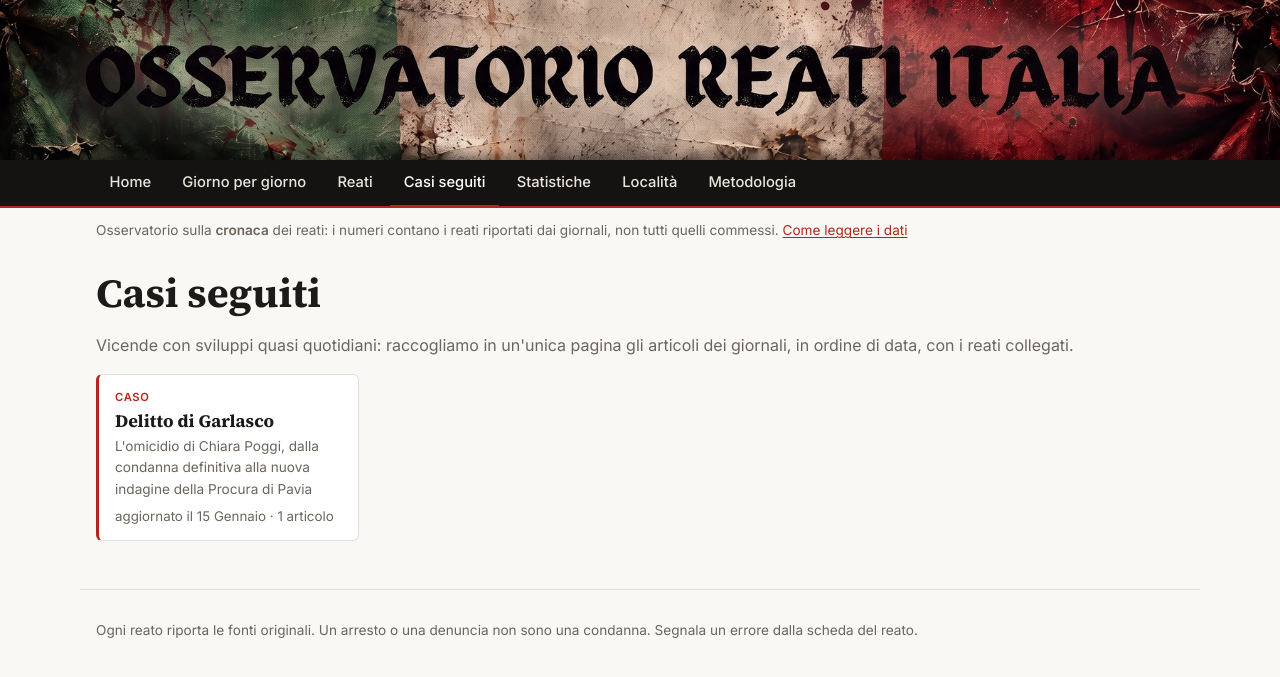
After one commit to Giorgino79/italia-criminale, a Django app: page /casi/ in a window 1280 px wide. The commit adds this page. Shown: the top 677 px of the page. Run offline with Django 5.2, Linux system fonts and the light colour scheme; data comes from the database, SQL or seed files in the repository; tables that the repository leaves empty hold one stand-in row (values such as "Sample post").

Commit message:
Casi seguiti: Garlasco, via D'Amelio, Superbonus

```diff
--- a/apps/fatti/models.py
+++ b/apps/fatti/models.py
@@ -209,3 +209,65 @@ class SegnalazioneErrore(models.Model):
         verbose_name = "segnalazione di errore"
         verbose_name_plural = "segnalazioni di errore"
         ordering = ["gestita", "-creata_il"]
+
+
+class Caso(models.Model):
+    """Una vicenda seguita nel tempo (es. un delitto con anni di processi) o un tema che raccoglie più reati.
+
+    Gli articoli si collegano da soli quando il titolo contiene una delle parole chiave.
+    Il riassunto compare sul sito solo dopo che una persona lo ha verificato.
+    """
+
+    class Tipo(models.TextChoices):
+        CASO = "caso", "Caso giudiziario (una sola vicenda)"
+        TEMA = "tema", "Tema (più reati dello stesso tipo)"
+
+    nome = models.CharField(max_length=120, help_text="Intitolato al fatto, non alle persone: «Delitto di Garlasco»")
+    slug = models.SlugField(max_length=80, unique=True, help_text="Indirizzo della pagina: /casi/<slug>/")
+    tipo = models.CharField(max_length=4, choices=Tipo.choices, default=Tipo.CASO)
+    sottotitolo = models.CharField(max_length=200, blank=True)
+    riassunto = models.TextField(blank=True, help_text="Paragrafi separati da una riga vuota. Neutro: indagato non è colpevole.")
+    riassunto_verificato = models.BooleanField(
+        default=False, help_text="Il riassunto si vede sul sito solo quando questa casella è spuntata")
+    parole_chiave = models.TextField(
+        help_text="Una per riga, in minuscolo. Basta che una compaia nel titolo dell'articolo (es. garlasco)")
+    parole_escluse = models.TextField(blank=True, help_text="Una per riga: se compare nel titolo l'articolo non si collega")
+    solo_reati = models.BooleanField(
+        default=False, help_text="Collega solo gli articoli classificati come reato (utile per i temi, es. Superbonus)")
+    attivo = models.BooleanField(default=True, help_text="Se tolto, i nuovi articoli non si collegano più")
+    in_evidenza = models.BooleanField(default=True, help_text="Mostra il caso in home")
+    ordine = models.PositiveSmallIntegerField(default=0, help_text="A parità di aggiornamento, numero più basso prima")
+    articoli = models.ManyToManyField("fonti.Articolo", related_name="casi", blank=True)
+    creato_il = models.DateTimeField(auto_now_add=True)
+    aggiornato_il = models.DateTimeField(auto_now=True)
+
+    class Meta:
+        verbose_name = "caso seguito"
+        verbose_name_plural = "casi seguiti"
+        ordering = ["ordine", "nome"]
+
+    def __str__(self):
+        return self.nome
+
+    def get_absolute_url(self):
+        from django.urls import reverse
+
+        return reverse("caso", args=[self.slug])
+
+    @staticmethod
+    def _righe(testo: str) -> list[str]:
+        return [r.strip().lower().replace("’", "'") for r in (testo or "").splitlines() if r.strip()]
+
+    def corrisponde(self, titolo: str) -> bool:
+        import re
+
+        t = (titolo or "").lower().replace("’", "'")
+        if any(re.search(rf"\b{re.escape(p)}", t) for p in self._righe(self.parole_escluse)):
+            return False
+        return any(re.search(rf"\b{re.escape(p)}", t) for p in self._righe(self.parole_chiave))
+
+    def paragrafi(self) -> list[str]:
+        return [p.strip() for p in (self.riassunto or "").split("\n\n") if p.strip()]
+
+    def reati(self):
+        return Fatto.objects.pubblicati().filter(articoli__casi=self).distinct()
--- a/apps/pagine/seo.py
+++ b/apps/pagine/seo.py
@@ -15,7 +15,7 @@ class PagineStatiche(Sitemap):
     protocol = "https"
 
     def items(self):
-        return ["home", "fatti_del_giorno", "elenco_fatti", "statistiche", "mappa", "metodologia"]
+        return ["home", "casi", "fatti_del_giorno", "elenco_fatti", "statistiche", "mappa", "metodologia"]
 
     def location(self, item):
         return reverse(item)
@@ -58,7 +58,22 @@ class Giorni(Sitemap):
         return reverse("fatti_del_giorno_data", args=[giorno.isoformat()])
 
 
-SITEMAPS = {"pagine": PagineStatiche, "reati": Reati, "giorni": Giorni}
+class Casi(Sitemap):
+    protocol = "https"
+    changefreq = "daily"
+    priority = 0.8
+
+    def items(self):
+        from apps.fatti.models import Caso
+
+        return Caso.objects.filter(articoli__isnull=False).distinct()
+
+    def lastmod(self, caso):
+        ultimo = caso.articoli.order_by("-pubblicato_il").values_list("pubblicato_il", flat=True).first()
+        return max(filter(None, [ultimo, caso.aggiornato_il]))
+
+
+SITEMAPS = {"pagine": PagineStatiche, "casi": Casi, "reati": Reati, "giorni": Giorni}
 
 
 @cache_page(60 * 60)
--- a/apps/pagine/urls.py
+++ b/apps/pagine/urls.py
@@ -8,6 +8,8 @@ urlpatterns = [
     path("giorno/", views.fatti_del_giorno, name="fatti_del_giorno"),
     path("giorno/<str:giorno>/", views.fatti_del_giorno, name="fatti_del_giorno_data"),
     path("fatti/<int:pk>/", views.dettaglio_fatto, name="dettaglio_fatto"),
+    path("casi/", views.casi, name="casi"),
+    path("casi/<slug:slug>/", views.caso, name="caso"),
     path("statistiche/", views.statistiche_view, name="statistiche"),
     path("mappa/", views.mappa, name="mappa"),
     path("metodologia/", views.metodologia, name="metodologia"),
--- a/apps/pagine/views.py
+++ b/apps/pagine/views.py
@@ -8,7 +8,7 @@ from django.shortcuts import get_object_or_404, redirect, render
 
 from apps.fatti import statistiche
 from apps.fatti.filtri import filtra
-from apps.fatti.models import Fatto
+from apps.fatti.models import Caso, Fatto
 from apps.fonti.models import Testata
 
 from .avvisi import avvisa_segnalazione
@@ -28,9 +28,17 @@ def _filtri_attivi(filtro) -> str:
     return _descrivi_filtri(filtro)
 
 
+def _casi_con_numeri():
+    from django.db.models import Count, F, Max
+
+    return (Caso.objects.annotate(ultimo=Max("articoli__pubblicato_il"), n=Count("articoli", distinct=True))
+            .filter(n__gt=0).order_by(F("ultimo").desc(nulls_last=True), "ordine"))
+
+
 def home(request):
     qs = Fatto.objects.pubblicati().con_relazioni()
     return render(request, "pagine/home.html", {
+        "casi": _casi_con_numeri().filter(in_evidenza=True)[:6],
         "riepilogo": statistiche.riepilogo(qs),
         "ultimi": qs.recenti()[:10],
         "categorie": statistiche.per_categoria(qs, limite=8),
@@ -162,3 +170,29 @@ def fatti_del_giorno(request, giorno=None):
         "categorie": statistiche.per_categoria(qs, limite=8),
         "qs": f"dal={giorno.isoformat()}&al={giorno.isoformat()}",
     })
+
+
+def casi(request):
+    return render(request, "pagine/casi.html", {"casi": _casi_con_numeri()})
+
+
+def caso(request, slug):
+    from django.db.models import Count, Max, Min
+
+    caso = get_object_or_404(Caso, slug=slug)
+    articoli = caso.articoli.select_related("testata").prefetch_related("fatti").order_by("-pubblicato_il", "-rilevato_il")
+    numeri = articoli.aggregate(primo=Min("pubblicato_il"), ultimo=Max("pubblicato_il"),
+                                testate=Count("testata", distinct=True))
+    reati = caso.reati().con_relazioni().recenti()
+    return render(request, "pagine/caso.html", {
+        "caso": caso,
+        "numeri": numeri,
+        "pagina": Paginator(articoli, 50).get_page(request.GET.get("pagina")),
+        "n_articoli": articoli.count(),
+        "reati": reati[:30],
+        "n_reati": reati.count(),
+        "ultima_fase": reati.exclude(fase="notizia").first(),
+        "per_provincia": (reati.exclude(provincia=None).values("provincia__nome", "provincia__sigla")
+                          .annotate(n=Count("id", distinct=True)).order_by("-n")[:10]) if caso.tipo == Caso.Tipo.TEMA else [],
+        "mostra_riassunto": caso.riassunto_verificato or request.user.is_staff,
+    })
--- a/static/css/sito.css
+++ b/static/css/sito.css
@@ -109,3 +109,23 @@ html { scroll-behavior: smooth; }
 .filtri-attivi { font-size: .85rem; color: var(--tenue); margin-top: -.5rem; }
 .ricerca { margin-top: 2.5rem; scroll-margin-top: 4rem; }
 .ricerca:target .filtri { outline: 2px solid var(--accento); outline-offset: 2px; }
+
+/* Casi seguiti */
+.casi { display: grid; grid-template-columns: repeat(auto-fill, minmax(230px, 1fr)); gap: .75rem; }
+.caso-scheda { display: flex; flex-direction: column; gap: .2rem; padding: .85rem 1rem; background: var(--superficie); border: 1px solid var(--riga); border-left: 3px solid var(--accento); border-radius: 6px; text-decoration: none; color: var(--inchiostro); }
+.caso-scheda:hover { border-color: var(--accento); }
+.caso-scheda strong { font: 700 1.1rem var(--serif); }
+.caso-scheda__tipo { font-size: .7rem; font-weight: 600; letter-spacing: .06em; text-transform: uppercase; color: var(--accento); }
+.caso-scheda__sotto { font-size: .85rem; color: var(--tenue); }
+.caso-scheda small { margin-top: .2rem; }
+.casi-home h2 a { color: inherit; text-decoration: none; }
+.caso__sotto { font-size: 1.1rem; color: var(--tenue); margin-top: -.5rem; max-width: 60ch; }
+.riassunto { max-width: 70ch; }
+.riassunto p { font-family: var(--serif); font-size: 1.05rem; }
+.bozza { background: var(--accento-tenue); color: var(--accento); padding: .5rem .75rem; border-radius: 4px; font-size: .85rem; }
+.caso__giorno { font: 600 .85rem var(--sans); color: var(--tenue); text-transform: capitalize; margin: 1.5rem 0 .4rem; padding-bottom: .3rem; border-bottom: 1px solid var(--riga); }
+.cronologia-caso { list-style: none; padding: 0; margin: 0; }
+.cronologia-caso li { padding: .45rem 0; }
+.cronologia-caso li > a { font: 600 1rem var(--serif); color: var(--inchiostro); text-decoration: none; }
+.cronologia-caso li > a:hover { color: var(--accento); }
+.cronologia-caso small { display: block; }
--- a/templates/base.html
+++ b/templates/base.html
@@ -35,6 +35,7 @@
       <a href="{% url 'home' %}"{% if pagina_attiva == "home" %} aria-current="page"{% endif %}>Home</a>
       <a href="{% url 'fatti_del_giorno' %}"{% if pagina_attiva == "fatti_del_giorno" or pagina_attiva == "fatti_del_giorno_data" %} aria-current="page"{% endif %}>Giorno per giorno</a>
       <a href="{% url 'elenco_fatti' %}"{% if pagina_attiva == "elenco_fatti" or pagina_attiva == "dettaglio_fatto" %} aria-current="page"{% endif %}>Reati</a>
+      <a href="{% url 'casi' %}"{% if pagina_attiva == "casi" or pagina_attiva == "caso" %} aria-current="page"{% endif %}>Casi seguiti</a>
       <a href="{% url 'statistiche' %}"{% if pagina_attiva == "statistiche" %} aria-current="page"{% endif %}>Statistiche</a>
       <a href="{% url 'mappa' %}"{% if pagina_attiva == "mappa" %} aria-current="page"{% endif %}>Località</a>
       <a href="{% url 'metodologia' %}"{% if pagina_attiva == "metodologia" %} aria-current="page"{% endif %}>Metodologia</a>
--- /dev/null
+++ b/templates/pagine/_caso_scheda.html
@@ -0,0 +1,6 @@
+<a class="caso-scheda" href="{{ c.get_absolute_url }}">
+  <span class="caso-scheda__tipo">{% if c.tipo == "tema" %}Tema{% else %}Caso{% endif %}</span>
+  <strong>{{ c.nome }}</strong>
+  {% if c.sottotitolo %}<span class="caso-scheda__sotto">{{ c.sottotitolo }}</span>{% endif %}
+  <small>{% if c.ultimo %}aggiornato il {{ c.ultimo|date:"j F" }} · {% endif %}{{ c.n }} articol{{ c.n|pluralize:"o,i" }}</small>
+</a>
--- /dev/null
+++ b/templates/pagine/casi.html
@@ -0,0 +1,8 @@
+{% extends "base.html" %}
+{% block titolo %}Casi seguiti{% endblock %}
+{% block descrizione %}Le vicende giudiziarie e i temi seguiti dall'Osservatorio Reati, con la cronologia degli articoli e degli sviluppi.{% endblock %}
+{% block contenuto %}
+<h1>Casi seguiti</h1>
+<p class="nota">Vicende con sviluppi quasi quotidiani: raccogliamo in un'unica pagina gli articoli dei giornali, in ordine di data, con i reati collegati.</p>
+<div class="casi">{% for c in casi %}{% include "pagine/_caso_scheda.html" %}{% empty %}<p class="vuoto">Nessun caso seguito al momento.</p>{% endfor %}</div>
+{% endblock %}
--- a/templates/pagine/home.html
+++ b/templates/pagine/home.html
@@ -12,6 +12,12 @@
   <div><strong>{{ riepilogo.arresti|intcomma }}</strong>arresti</div>
   <div><strong>{{ riepilogo.comuni|intcomma }}</strong>comuni</div>
 </section>
+{% if casi %}
+<section class="casi-home">
+  <h2><a href="{% url 'casi' %}">Casi seguiti</a></h2>
+  <div class="casi">{% for c in casi %}{% include "pagine/_caso_scheda.html" %}{% endfor %}</div>
+</section>
+{% endif %}
 <div class="due-colonne">
   <section>
     <h2>Ultimi reati</h2>
```
Also changed, not shown: apps/fatti/admin.py (+25 -1 lines), apps/fatti/casi.py (added, +27 -0 lines), apps/fatti/management/commands/collega_casi.py (added, +29 -0 lines), apps/raccolta/servizi/pipeline.py (+9 -4 lines), templates/pagine/caso.html (added, +70 -0 lines), tests/test_casi_seguiti.py (added, +89 -0 lines), apps/fatti/management/__init__.py (added), apps/fatti/management/commands/__init__.py (added), apps/fatti/migrations/0006_casi_seguiti.py (added), apps/fatti/migrations/0007_primi_casi_seguiti.py (added).
